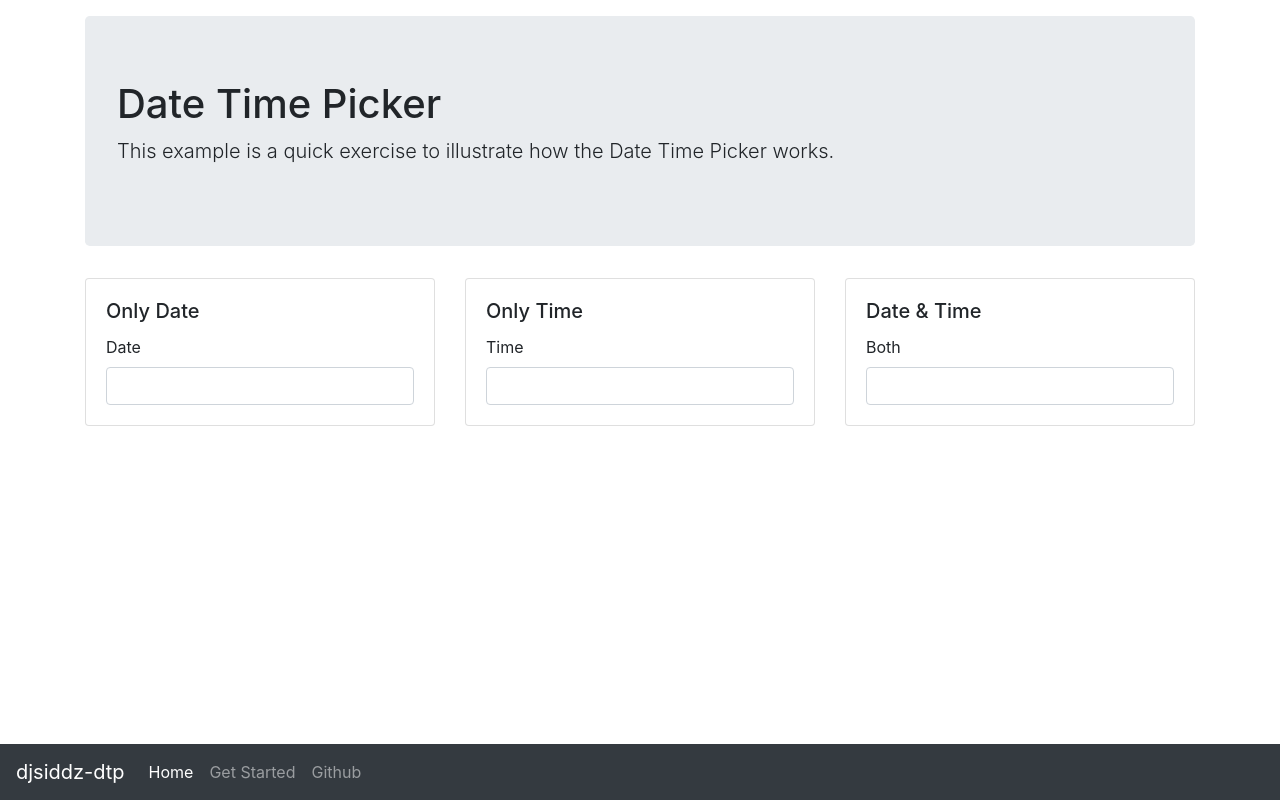
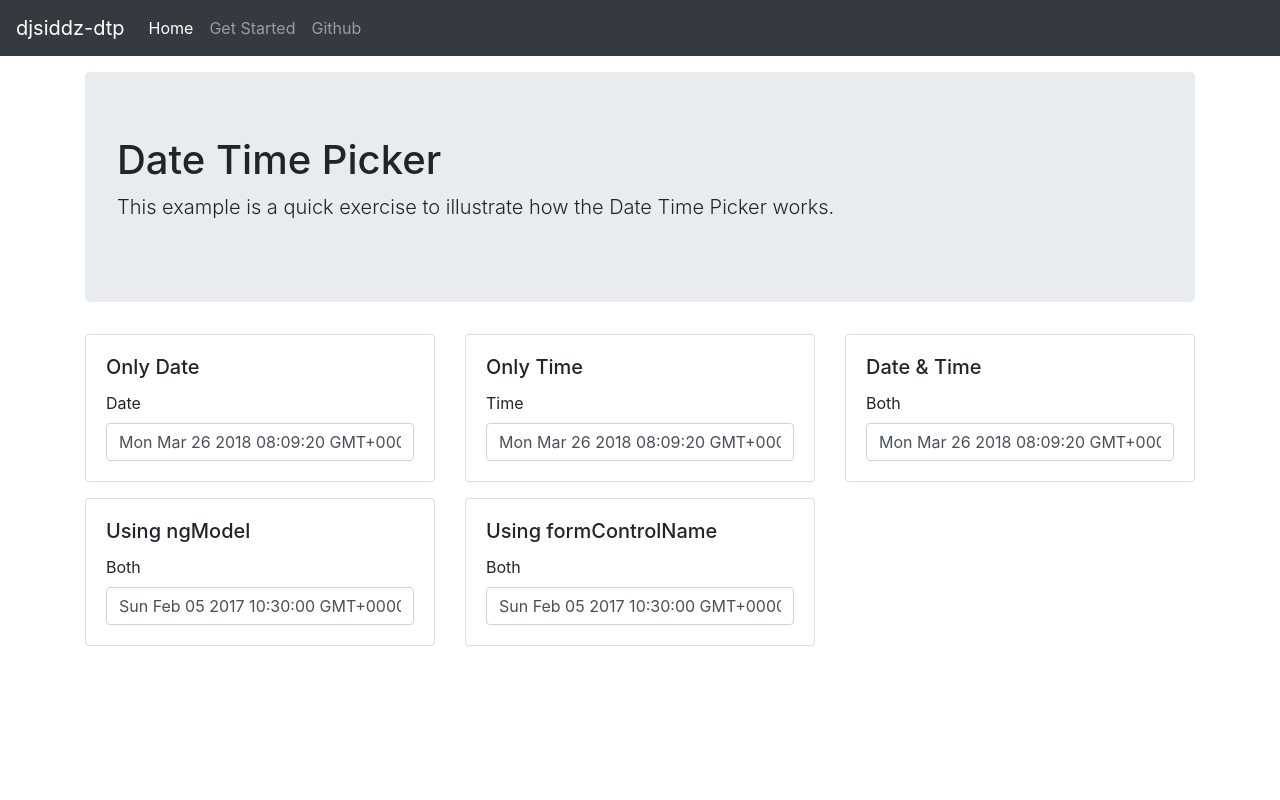
Before and after one commit to djsiddz/djsiddz-dtp, an Angular app: page / in a window 1280 px wide. Built offline with nearby package versions, Linux system fonts and the light colour scheme.

Commit message:
Adding support for ngModel and formControlName; binding when opening dtp to be fixed

```diff
--- a/src/app/app.component.html
+++ b/src/app/app.component.html
@@ -1,4 +1,4 @@
-<nav class="navbar fixed-bottom navbar-expand-sm navbar-dark bg-dark">
+<nav class="navbar navbar-expand-sm navbar-dark bg-dark">
   <a class="navbar-brand" href="#">djsiddz-dtp</a>
   <button class="navbar-toggler" type="button" data-toggle="collapse" data-target="#navbarCollapse" aria-controls="navbarCollapse" aria-expanded="false" aria-label="Toggle navigation">
     <span class="navbar-toggler-icon"></span>
--- a/src/app/app.module.ts
+++ b/src/app/app.module.ts
@@ -1,6 +1,6 @@
 import { BrowserModule } from '@angular/platform-browser';
 import { NgModule } from '@angular/core';
-import { FormsModule } from '@angular/forms';
+import { FormsModule, ReactiveFormsModule } from '@angular/forms';
 import { AppRoutingModule } from './app-routing.module';
 
 import { AppComponent } from './app.component';
@@ -19,6 +19,7 @@ import { GetStartedComponent } from './get-started/get-started.component';
   imports: [
     BrowserModule,
     FormsModule,
+    ReactiveFormsModule,
     AppRoutingModule
   ],
   providers: [],
--- a/src/app/dtp/dtp.component.html
+++ b/src/app/dtp/dtp.component.html
@@ -1,6 +1,6 @@
 <!-- <div class="form-group"> -->
   <label for="exampleFormControlInput1">{{label}}</label>
-  <input type="text" class="form-control" [(ngModel)]="selectedFinalDate" (click)="togglePicker()"/>
+  <input type="text" class="form-control" [(ngModel)]="_finalDate" (click)="togglePicker()"/>
   <div class="card card-popup" *ngIf="showPicker">
     <div class="card-body">
       <div class="d-flex justify-content-between" *ngIf="showDate">
@@ -40,7 +40,7 @@
           </select>
         </div>
         <div class="px-1 ml-auto align-self-end">
-          <button type="button" name="button" class="btn btn-primary" (click)="setDate()">OK</button>
+          <button type="button" name="button" class="btn btn-primary" (click)="togglePicker()">OK</button>
         </div>
       </div>
     </div>
--- a/src/app/dtp/dtp.component.ts
+++ b/src/app/dtp/dtp.component.ts
@@ -1,18 +1,25 @@
-import { Component, OnInit, Input } from '@angular/core';
-import { FormGroup, FormControl } from '@angular/forms';
+import { Component, OnChanges, Input, forwardRef } from '@angular/core';
+import { ControlValueAccessor, NG_VALUE_ACCESSOR } from '@angular/forms';
 import { MonthOptions, DateOptions, YearOptions, HourOptions, MinutesOptions } from './dtp.model';
 @Component({
   selector: 'djsiddz-dtp',
   templateUrl: './dtp.component.html',
-  styleUrls: ['./dtp.component.css']
+  styleUrls: ['./dtp.component.css'],
+  providers: [
+    {
+      provide: NG_VALUE_ACCESSOR,
+      useExisting: forwardRef(() => DtpComponent),
+      multi: true
+    }
+  ]
 })
-export class DtpComponent implements OnInit {
+export class DtpComponent implements OnChanges, ControlValueAccessor {
 
   @Input() showDate: Boolean = false;
   @Input() showTime: Boolean = false;
   @Input() label: String;
 
-  defaultDate : Date;
+  @Input() _finalDate : Date = new Date();
 
   showPicker = false;
   selectedMonth: number;
@@ -20,7 +27,6 @@ export class DtpComponent implements OnInit {
   selectedYear: number;
   selectedHour: number;
   selectedMinute: number;
-  selectedFinalDate: Date;
 
   monthOptions = MonthOptions;
   dateOptions = DateOptions;
@@ -30,13 +36,25 @@ export class DtpComponent implements OnInit {
 
   constructor() { }
 
-  ngOnInit() {
-    this.defaultDate = new Date();
-    this.selectedMonth =  this.defaultDate.getMonth();
-    this.selectedDate = this.defaultDate.getDate();
-    this.selectedYear = this.defaultDate.getFullYear();
-    this.selectedHour = this.defaultDate.getHours();;
-    this.selectedMinute = this.defaultDate.getMinutes();
+  // overriding functions for ControlValueAccessor
+  writeValue(value: any) {
+    if (value !== undefined) {
+      this._finalDate = value;
+    }
+  }
+  propagateChange = (_: any) => {};
+  registerOnChange(fn) {
+    this.propagateChange = fn;
+  }
+  registerOnTouched() {}
+  // overriding END
+
+  ngOnChanges() {
+    this.selectedMonth =  this._finalDate.getMonth();
+    this.selectedDate = this._finalDate.getDate();
+    this.selectedYear = this._finalDate.getFullYear();
+    this.selectedHour = this._finalDate.getHours();;
+    this.selectedMinute = this._finalDate.getMinutes();
     console.log(this.selectedHour);
     //fix minutes to one of 00/15/30/45
     if(this.selectedMinute > 0 && this.selectedMinute <=14) {
@@ -58,45 +76,49 @@ export class DtpComponent implements OnInit {
 
   togglePicker() {
     this.showPicker = !this.showPicker;
+    if(this.showPicker === false) {
+      this.setDate();
+    }
   }
 
   public updateMonth(event): void {
     this.selectedMonth = event.target.value;
-    console.log("updated ", this.selectedMonth);
+    this.setDate();
   }
   public updateYear(event): void {
     this.selectedYear = event.target.value;
-    console.log("updated ", this.selectedYear);
+    this.setDate();
   }
   public updateDate(event): void {
     this.selectedDate = event.target.value;
-    console.log("updated ", this.selectedDate);
+    this.setDate();
   }
   public updateHour(event): void {
     this.selectedHour = event.target.value;
-    console.log("updated ", this.selectedHour);
+    this.setDate();
   }
   public updateMinutes(event): void {
     this.selectedMinute = event.target.value;
-    console.log("updated ", this.selectedMinute);
+    this.setDate();
   }
 
   setDate() {
     console.log("okay");
-    this.showPicker = !this.showPicker;
+    // this.showPicker = !this.showPicker;
     if(this.showDate && this.showTime) {
       //build date+time
-      this.selectedFinalDate =  new Date(this.selectedYear, this.selectedMonth, this.selectedDate, this.selectedHour, this.selectedMinute, 0);
-      console.log(this.selectedFinalDate);
+      this._finalDate =  new Date(this.selectedYear, this.selectedMonth, this.selectedDate, this.selectedHour, this.selectedMinute, 0);
+      console.log(this._finalDate);
     } else if(this.showDate && !this.showTime) {
       //build date
-      this.selectedFinalDate =  new Date(this.selectedYear, this.selectedMonth, this.selectedDate, 0, 0, 0);
-      console.log(this.selectedFinalDate);
+      this._finalDate =  new Date(this.selectedYear, this.selectedMonth, this.selectedDate, 0, 0, 0);
+      console.log(this._finalDate);
     } else if(!this.showDate && this.showTime) {
       //build time
-      this.selectedFinalDate =  new Date(this.selectedYear, this.selectedMonth, this.selectedDate, this.selectedHour, this.selectedMinute, 0);
-      console.log(this.selectedFinalDate);
+      this._finalDate =  new Date(this.selectedYear, this.selectedMonth, this.selectedDate, this.selectedHour, this.selectedMinute, 0);
+      console.log(this._finalDate);
     }
+    this.propagateChange(this._finalDate);
   }
 
 
--- a/src/app/examples/examples.component.html
+++ b/src/app/examples/examples.component.html
@@ -32,4 +32,24 @@
       </div>
     </div>
   </div>
+  <div class="row mt-3">
+    <div class="col-12 col-md-4">
+      <div class="card">
+        <div class="card-body">
+          <h5 class="card-title">Using ngModel</h5>
+          <djsiddz-dtp label="Both" [showDate]="true" [showTime]="true" [(ngModel)]="example1"></djsiddz-dtp>
+        </div>
+      </div>
+    </div>
+    <div class="col-12 col-md-4">
+      <div class="card">
+        <div class="card-body">
+          <h5 class="card-title">Using formControlName</h5>
+          <form [formGroup]="form">
+            <djsiddz-dtp label="Both" [showDate]="true" [showTime]="true" formControlName="example2"></djsiddz-dtp>
+          </form>
+        </div>
+      </div>
+    </div>
+  </div>
 </div>
--- a/src/app/examples/examples.component.ts
+++ b/src/app/examples/examples.component.ts
@@ -1,4 +1,5 @@
 import { Component, OnInit } from '@angular/core';
+import { FormGroup, FormBuilder } from '@angular/forms';
 
 @Component({
   selector: 'djsiddz-examples',
@@ -8,10 +9,20 @@ import { Component, OnInit } from '@angular/core';
 export class ExamplesComponent implements OnInit {
 
   title = 'Date Time Picker';
+  // using ngModel example
+  example1 = new Date(2017,1,5,10,30);
+  // using formControlName example
+  // example2 = new Date(2017,1,5,10,30);
 
-  constructor() { }
+  form: FormGroup;
+
+
+  constructor(private fb: FormBuilder) { }
 
   ngOnInit() {
+    this.form = this.fb.group({
+      example2: new Date(2017,1,5,10,30)
+    });
   }
 
 }
```
